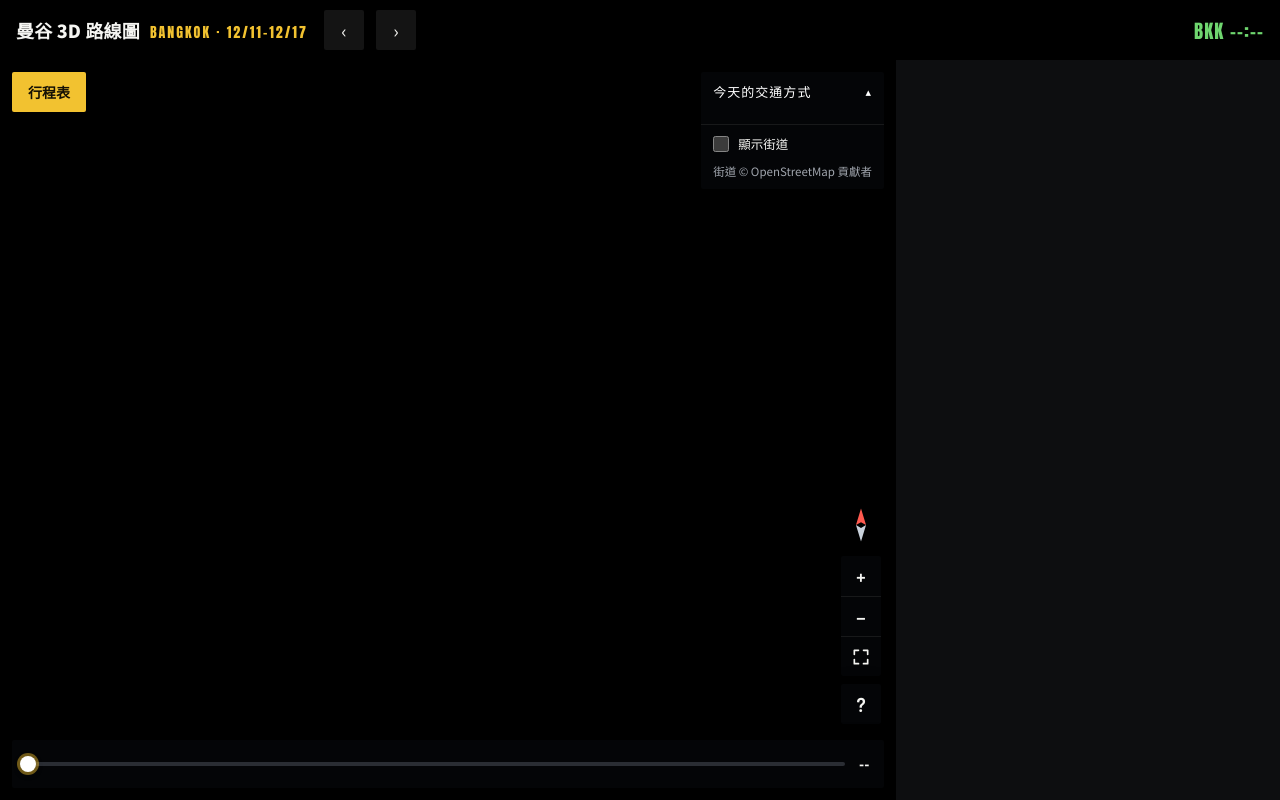
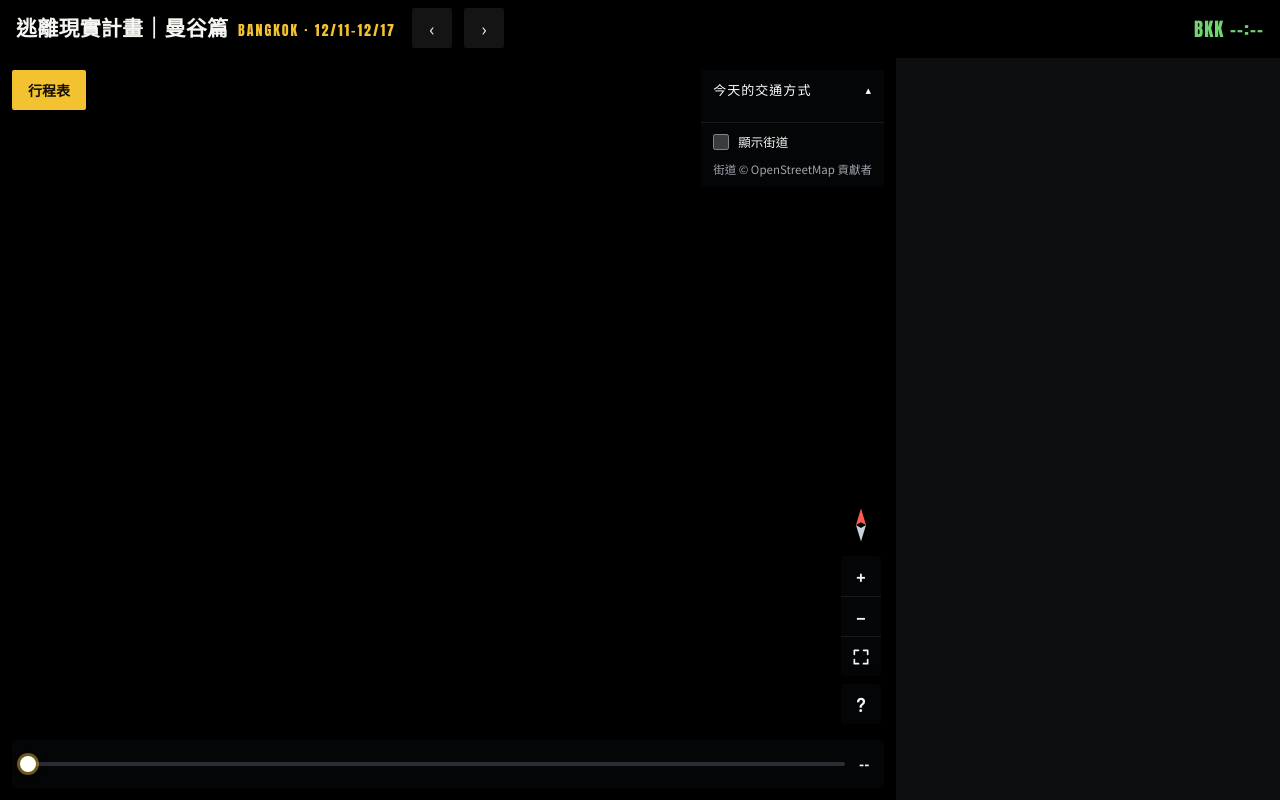
Before and after one commit to HydrantAT/Bangkok-Travel, a plain HTML site: page index.html in a window 1280 px wide. Drawn offline with nearby package versions, Linux system fonts and the light colour scheme.

Commit message:
Add files via upload

```diff
--- a/index.html
+++ b/index.html
@@ -12,7 +12,7 @@
 <link rel="apple-touch-icon" href="icon-192.png">
 <link rel="icon" href="icon-192.png">
 <meta name="robots" content="noindex,nofollow,noarchive">
-<title>曼谷 3D 路線圖</title>
+<title>逃離現實計畫｜曼谷篇</title>
 <link rel="preconnect" href="https://fonts.googleapis.com">
 <link rel="stylesheet" href="https://fonts.googleapis.com/css2?family=Noto+Sans+TC:wght@400;500;700;900&family=Barlow+Semi+Condensed:wght@500;600;700&family=Anton&display=swap">
 <style>
@@ -352,10 +352,12 @@ table.itt{width:100%;border-collapse:collapse;font-size:13.5px;line-height:1.55}
 }
 
 /* installed-to-home-screen (standalone) safe areas: keep content out from under the phone status bar / home indicator */
-header{padding-top:calc(10px + env(safe-area-inset-top,0px) * 1.75)}
+header{padding-top:calc(8px + env(safe-area-inset-top,0px) * 1.4)}
+h1{font-size:21px}
+@media (max-width:480px){.stars{display:none}}
 .stage .itbtn{position:absolute;left:max(12px,env(safe-area-inset-left,0px));top:12px;z-index:3;box-shadow:0 0 0 2px #000,0 6px 18px rgba(0,0,0,.5)}
 aside{padding-bottom:calc(24px + env(safe-area-inset-bottom,0px))}
-@media (max-width:760px){.ithead{padding-top:calc(12px + env(safe-area-inset-top,0px) * 1.75)}.itwrap{padding-bottom:env(safe-area-inset-bottom,0px)}}
+@media (max-width:760px){.ithead{padding-top:calc(10px + env(safe-area-inset-top,0px) * 1.4)}.itwrap{padding-bottom:env(safe-area-inset-bottom,0px)}}
 </style>
 <style>html,body{margin:0;height:100%;background:#000}</style>
 </head>
@@ -364,7 +366,7 @@ aside{padding-bottom:calc(24px + env(safe-area-inset-bottom,0px))}
 
 <div class="app">
   <header>
-    <h1>曼谷 3D 路線圖<small>BANGKOK · 12/11–12/17</small></h1>
+    <h1>逃離現實計畫｜曼谷篇<small>BANGKOK · 12/11–12/17</small></h1>
     <div class="daynav">
       <button class="step" id="prev" type="button" aria-label="前一天">‹</button>
       <nav class="days" id="days" aria-label="選擇日期"></nav>
```
Also changed, not shown: manifest.json.
